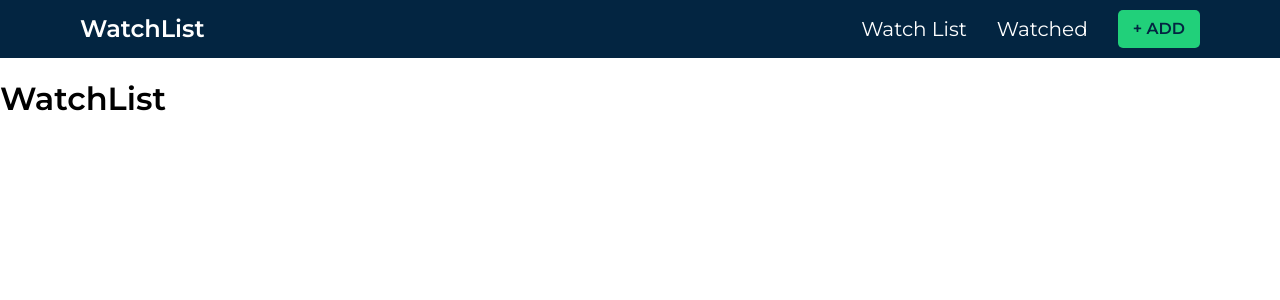
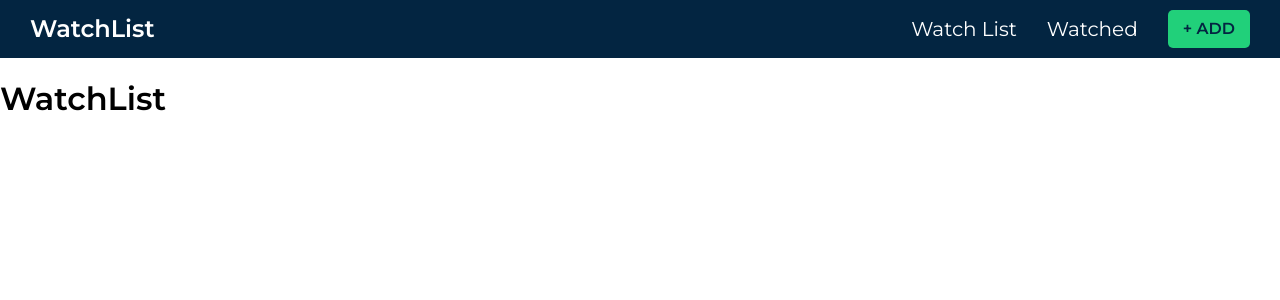
Before and after one commit to FathurAnshari/watch-list, a React (Create React App) app: page / in a window 1280 px wide. Shown: the top 300 px of the page. Built offline with nearby package versions, Linux system fonts and the light colour scheme.

Commit message:
Update App.css

```diff
--- a/src/App.css
+++ b/src/App.css
@@ -12,27 +12,27 @@ body {
 
 .container {
   width: 100%;
-  padding-right: 15px;
-  padding-left: 15px;
+  padding-right: 20px;
+  padding-left: 20px;
   margin-right: auto;
   margin-left: auto;
 }
 
-@media (min-width: 768px) {
+@media (max-width: 768px) {
   .container {
     width: 750px;
   }
 }
 
-@media (min-width: 992px) {
+@media (max-width: 992px) {
   .container {
     width: 970px;
   }
 }
 
-@media (min-width: 1200px) {
+@media (max-width: 1200px) {
   .container {
-    width: 1170px;
+    width: 100%;
   }
 }
 
@@ -76,8 +76,8 @@ header {
   background-color: var(--primary);
 }
 
+
 header .inner-content {
-  width: 100%;
   display: flex;
   justify-content: space-between;
   align-items: center;
```
